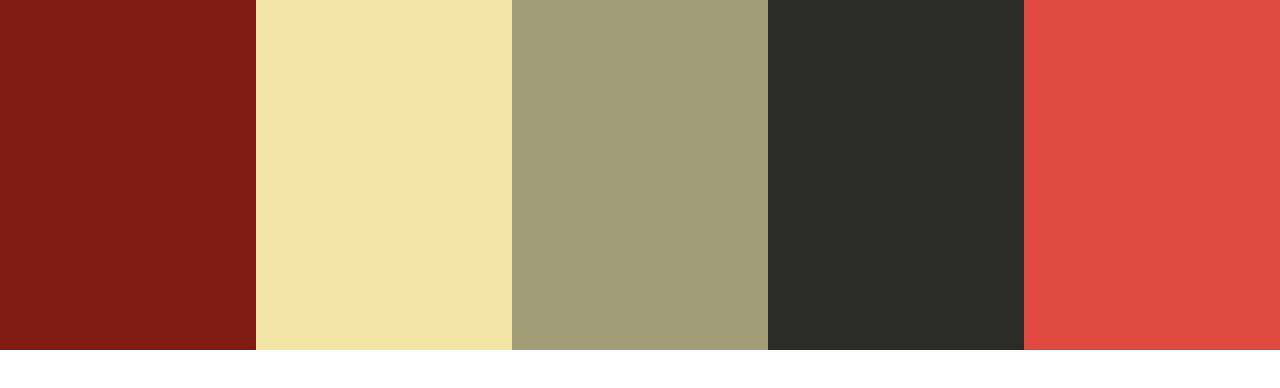
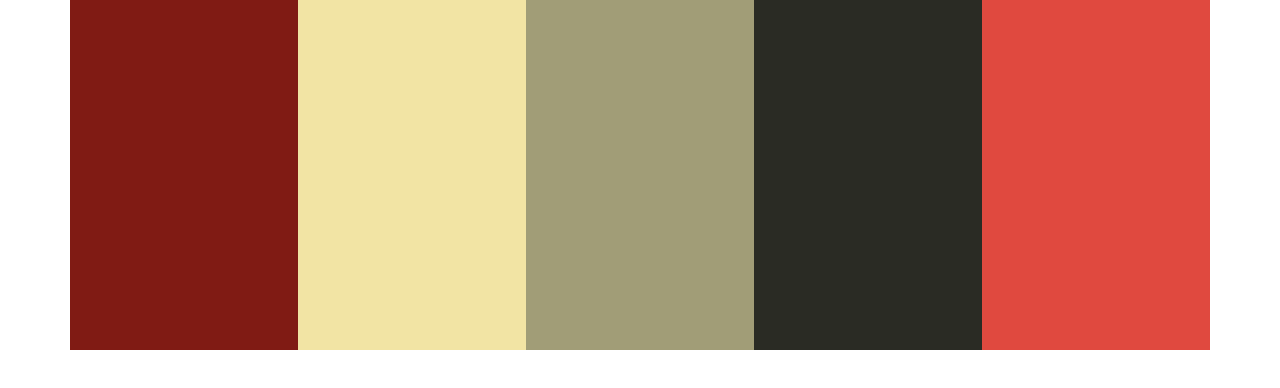
Before and after one commit to SammyJoskey/bootstrap_tort, a plain HTML site: page index.html in a window 1280 px wide. Drawn offline with Linux system fonts and the light colour scheme.

Commit message:
Update index.html

```diff
--- a/index.html
+++ b/index.html
@@ -4,16 +4,9 @@
 <meta charset="UTF-8">
 <meta name="viewport" content="width=device-width, initial-scale=1.0">
 <meta http-equiv="X-UA-Compatible" content="ie=edge">
-<title>Document</title>
+<title>Week_5</title>
 <link rel="stylesheet" type="text/css"  href="css/bootstrap.min.css">
 <link rel="stylesheet" type="text/css"  href="css/style.css">
-<style>
- 	@media (min-width: 48em) {
-		.container {
-    	max-width: 100vw;
-    }
-}
-</style>
 </head>
 <body>
 <div class="container">
```
